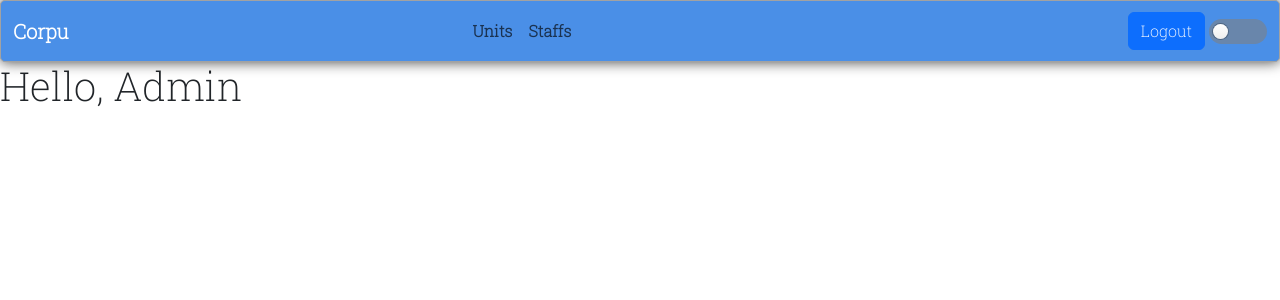
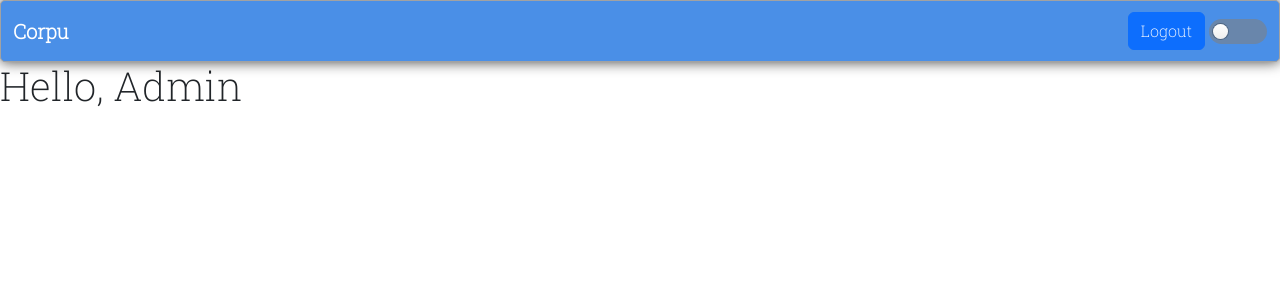
Before and after one commit to divyadave/corpu, a Django app: page /dashboard/ in a window 1280 px wide. Shown: the top 300 px of the page. Run offline with Django 4.2, Linux system fonts and the light colour scheme; a user stored in the database is signed in; some libraries are stand-ins or nearby versions.

Commit message:
create job linking fix

```diff
--- a/portal/templates/dashboard.html
+++ b/portal/templates/dashboard.html
@@ -10,12 +10,7 @@
         <div class="collapse navbar-collapse" id="navbarSupportedContent">
           <ul class="navbar-nav me-auto mb-2 mb-lg-0">
 
-            <li class="nav-item">
-              <a class="nav-link" href="{% url 'unit_page' %}">Units</a>
-            </li>
-            <li class="nav-item">
-              <a class="nav-link" href="{% url 'unit_page' %}">Staffs</a>
-            </li>
+
 
 
           </ul>
--- a/portal/templates/home.html
+++ b/portal/templates/home.html
@@ -7,7 +7,7 @@
     <nav class="mx-auto site-navigation">
     <ul class="site-menu js-clone-nav ml-0 pl-0">
     <li><a href="{% url 'home' %}" class="nav-link active">Home</a></li>
-    <li><a href="{% url 'listofjobs' %}">Jobs</a></li>
+    <li><a href="{% url 'jobListing' %}">Jobs</a></li>
     <li><a href="{% url 'login' %}">Staff</a></li>
     <li><a href="#">About</a></li>
     <li><a href="#">Contact Us</a></li>
```
Also changed, not shown: db.sqlite3.
